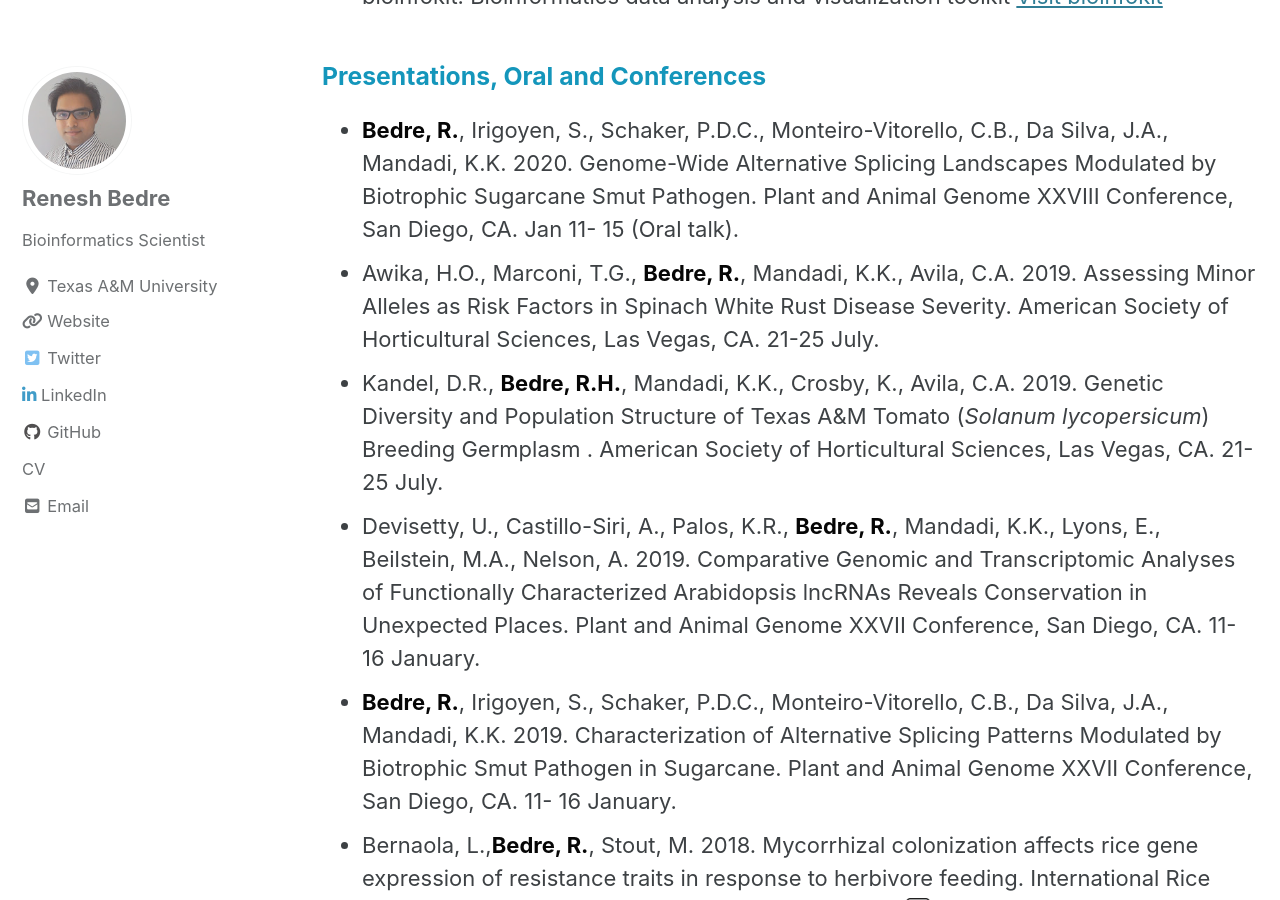
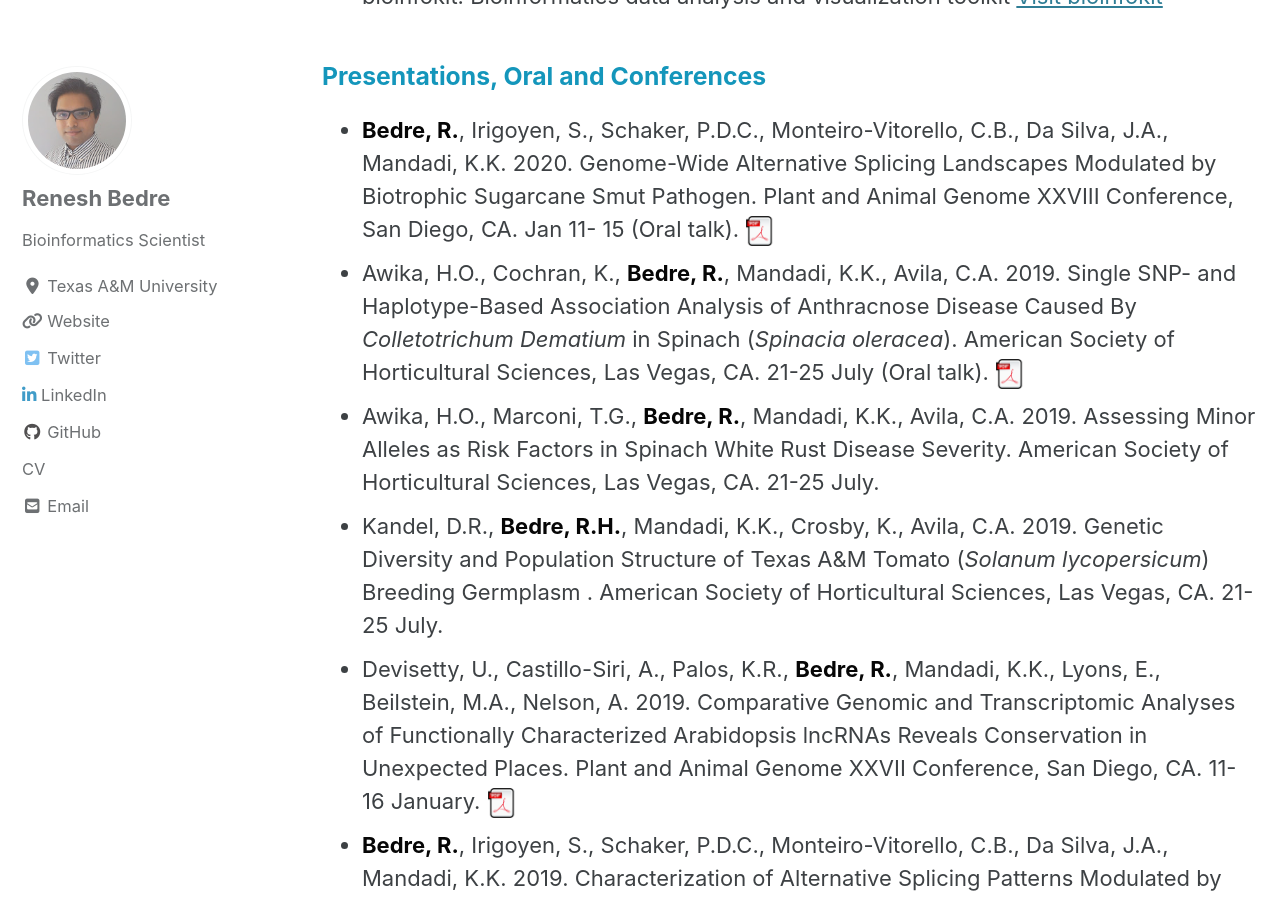
Before and after one commit to reneshbedre/reneshbedre.github.io, a Jekyll site: the page built from _pages/pub.html, in a window 1280 px wide and 900 px high, scrolled down 4499 px. Built offline with Jekyll 4.4.1, drawn with Linux system fonts in a browser that asks for light colours; cached includes are drawn as plain includes; nearby versions of some CDN libraries; a style sheet for code colours, icons or effects is not loaded.

Commit message:
pub updated

```diff
--- a/_pages/pub.html
+++ b/_pages/pub.html
@@ -255,7 +255,18 @@ permalink: /pub/
         <li class="list-group-item"><b style="color:#060606">Bedre, R.</b>, Irigoyen, S., Schaker, P.D.C., Monteiro-Vitorello, C.B.,
             Da Silva, J.A., Mandadi, K.K. 2020. Genome-Wide Alternative Splicing Landscapes Modulated by Biotrophic Sugarcane Smut Pathogen.
             Plant and Animal Genome XXVIII Conference, San Diego, CA. Jan 11- 15 (Oral talk).
+            <a href ={{"/assets/scipapers/conf/pag2020_bedre.pdf" | absolute_url }}>
+                    <img src="{{"/assets/scipapers/pdf.png" | absolute_url }}" width="30"></a>
         </li>
+
+        <li class="list-group-item">Awika, H.O., Cochran, K., <b style="color:#060606">Bedre, R.</b>,
+            Mandadi, K.K., Avila, C.A. 2019. Single SNP- and Haplotype-Based Association Analysis of Anthracnose Disease
+            Caused By <i>Colletotrichum Dematium</i> in Spinach (<i>Spinacia oleracea</i>).
+            American Society of Horticultural Sciences, Las Vegas, CA. 21-25 July (Oral talk).
+            <a href ={{"/assets/scipapers/conf/ashs2019_anthracnose_spinach_awika.pdf" | absolute_url }}>
+                    <img src="{{"/assets/scipapers/pdf.png" | absolute_url }}" width="30"></a>
+        </li>
+
         <li class="list-group-item">Awika, H.O., Marconi, T.G., <b style="color:#060606">Bedre, R.</b>,
             Mandadi, K.K., Avila, C.A. 2019. Assessing Minor Alleles as Risk Factors in Spinach White Rust Disease Severity.
             American Society of Horticultural Sciences, Las Vegas, CA. 21-25 July.
@@ -268,17 +279,21 @@ permalink: /pub/
             Mandadi, K.K., Lyons, E., Beilstein, M.A., Nelson, A. 2019. Comparative Genomic and Transcriptomic Analyses
             of Functionally Characterized Arabidopsis lncRNAs Reveals Conservation in Unexpected Places.
             Plant and Animal Genome XXVII Conference, San Diego, CA. 11- 16 January.
+            <a href ={{"/assets/scipapers/conf/pag2019_nelson.pdf" | absolute_url }}>
+                    <img src="{{"/assets/scipapers/pdf.png" | absolute_url }}" width="30"></a>
         </li>
         <li class="list-group-item"><b style="color:#060606">Bedre, R.</b>, Irigoyen, S., Schaker, P.D.C.,
             Monteiro-Vitorello, C.B., Da Silva, J.A., Mandadi, K.K. 2019. Characterization of Alternative Splicing
             Patterns Modulated by Biotrophic Smut Pathogen in Sugarcane.
             Plant and Animal Genome XXVII Conference, San Diego, CA. 11- 16 January.
+            <a href ={{"/assets/scipapers/conf/pag2019_bedre.pdf" | absolute_url }}>
+                    <img src="{{"/assets/scipapers/pdf.png" | absolute_url }}" width="30"></a>
         </li>
 
         <li class="list-group-item">Bernaola, L.,<b style="color:#060606">Bedre, R.</b>, Stout, M. 2018.
             Mycorrhizal colonization affects rice gene expression of resistance traits in response to herbivore feeding.
             International Rice Research Conference (IRRC), Singapore. Oct 15- 17.
-            <a href ={{"/assets/scipapers/bedre_mycorrhiza_2018.pdf" | absolute_url }}>
+            <a href ={{"/assets/scipapers/conf/bedre_mycorrhiza_2018.pdf" | absolute_url }}>
                     <img src="{{"/assets/scipapers/pdf.png" | absolute_url }}" width="30"></a>
         </li>
 		<li class="list-group-item">Awika, H.,<b style="color:#060606">Bedre, R.</b>,
@@ -286,7 +301,7 @@ permalink: /pub/
 			profile between resistant and susceptible tomato genotypes in response to tomato-potato
 			psyllid (<i>Bactericera cockerelli</i>) infestation. American Society of Horticultural Sciences
 			(ASHS), Washington, DC. July 30- August 3.
-            <a href ={{"/assets/scipapers/bedre_tomato_2018_ASHS.pdf" | absolute_url }}>
+            <a href ={{"/assets/scipapers/conf/bedre_tomato_2018_ASHS.pdf" | absolute_url }}>
                     <img src="{{"/assets/scipapers/pdf.png" | absolute_url }}" width="30"></a>
         </li>
 
@@ -302,7 +317,7 @@ permalink: /pub/
             Marconi, T., Badillo, I., Mandadi, K.K., Avila, C.A. 2018. Resistance to the
 			tomato-potato Psyllid (<i>Bactericera cockerelli</i>) in <i>Solanum habrochaites</i>.
 			American Society of Plant Biology (ASPB), Montréal, Quebec. July 14-18.
-            <a href ={{"/assets/scipapers/bedre_tomato_2018_ASPB.pdf" | absolute_url }}>
+            <a href ={{"/assets/scipapers/conf/bedre_tomato_2018_ASPB.pdf" | absolute_url }}>
                     <img src="{{"/assets/scipapers/pdf.png" | absolute_url }}" width="30"></a>
         </li>
 
@@ -319,7 +334,7 @@ permalink: /pub/
             Integration of Bioinformatics and Omics Technologies in Crop Improvement.
             The 76th Annual Meeting of the Subtropical Agriculture and Environments Society, February 9, 2018, Monte
             Alto, TX.
-            <a href ={{"/assets/scipapers/bedre_saes_2018.pdf" | absolute_url }}>
+            <a href ={{"/assets/scipapers/conf/bedre_saes_2018.pdf" | absolute_url }}>
                     <img src="{{"/assets/scipapers/pdf.png" | absolute_url }}" width="30"></a>
         </li>
 
@@ -329,7 +344,7 @@ permalink: /pub/
             transmission of the bacterial pathogen causing zebra chip disease of potato.
             The 76th Annual Meeting of the Subtropical Agriculture and Environments Society, February 9, 2018, Monte
             Alto, TX.
-            <a href ={{"/assets/scipapers/bedre_ismael_saes_2018.pdf" | absolute_url }}>
+            <a href ={{"/assets/scipapers/conf/bedre_ismael_saes_2018.pdf" | absolute_url }}>
                     <img src="{{"/assets/scipapers/pdf.png" | absolute_url }}" width="30"></a>
         </li>
 
@@ -352,7 +367,7 @@ permalink: /pub/
             Looking at the bright side of an invasive species: <i>Spartina alterniflora</i> from an abiotic stress
             tolerance perspective. Plant and Animal Genome XXIII Conference. In Plant and Animal Genome XXIII
             Conference, January 10-14, 2015, San Diego, CA.
-            <a href ={{"/assets/scipapers/Bedre_2015_PAG.pdf" | absolute_url }}>
+            <a href ={{"/assets/scipapers/conf/Bedre_2015_PAG.pdf" | absolute_url }}>
                     <img src="{{"/assets/scipapers/pdf.png" | absolute_url }}" width="30"></a>
         </li>
 
@@ -361,14 +376,14 @@ permalink: /pub/
             Expression profiling of miRNAs and their target genes under salt stress in the halophyte smooth cordgrass
             (<i>Spartina alterniflora</i> Loisel). In Plant and Animal Genome XXIII Conference, January 10-14, 2015,
             San Diego, CA.
-            <a href ={{"/assets/scipapers/bedre_2015_pag_2.pdf" | absolute_url }}>
+            <a href ={{"/assets/scipapers/conf/bedre_2015_pag_2.pdf" | absolute_url }}>
                     <img src="{{"/assets/scipapers/pdf.png" | absolute_url }}" width="30"></a>
         </li>
 
         <li class="list-group-item">Venkata M, Timm LS, Joshi R, <b>Bedre R</b>, Baisakh N.
             Translation of halophyte transcriptome resources to improve salt and drought stress tolerance in rice.
             2014 International meeting, At Long Beach, CA, USA.
-            <a href ={{"/assets/scipapers/bedre_mangu_2014_longbeach.pdf" | absolute_url }}>
+            <a href ={{"/assets/scipapers/conf/bedre_mangu_2014_longbeach.pdf" | absolute_url }}>
                     <img src="{{"/assets/scipapers/pdf.png" | absolute_url }}" width="30"></a>
         </li>
 
@@ -376,14 +391,14 @@ permalink: /pub/
             Solis J, Pereira A & Baisakh N. Genome-wide transcriptome analysis of the halophyte grass <i>Spartina
             alterniflora</i> reveals molecular basis of its salt adaptation responses. In Plant and Animal Genome XXII
             Conference, January 11-15, 2014, San Diego, CA.
-            <a href ={{"/assets/scipapers/bedre_pag_2014.pdf" | absolute_url }}>
+            <a href ={{"/assets/scipapers/conf/bedre_pag_2014.pdf" | absolute_url }}>
                     <img src="{{"/assets/scipapers/pdf.png" | absolute_url }}" width="30"></a>
         </li>
 
         <li class="list-group-item"> Bernaola L, Parco A, Hale A, <b>Bedre R</b>, Kimbeng C,
             Gravois K, Baisakh N. Mining genes for cold tolerance in sugarcane toward development of
             functional markers. In Plant and Animal Genome XX Conference, January 14-18, San Diego, CA.
-            <a href ={{"/assets/scipapers/bedre_lina_pag_2012.pdf" | absolute_url }}>
+            <a href ={{"/assets/scipapers/conf/bedre_lina_pag_2012.pdf" | absolute_url }}>
                     <img src="{{"/assets/scipapers/pdf.png" | absolute_url }}" width="30"></a>
 
 
```
Also changed, not shown: 14 other files.
